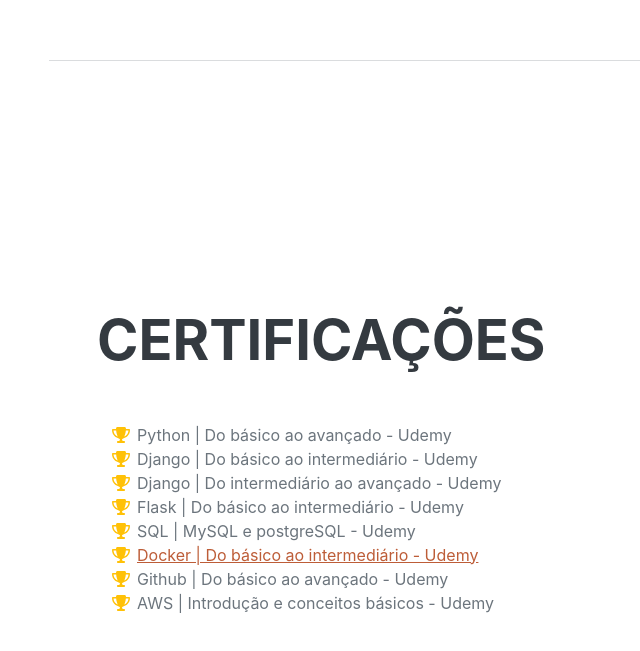
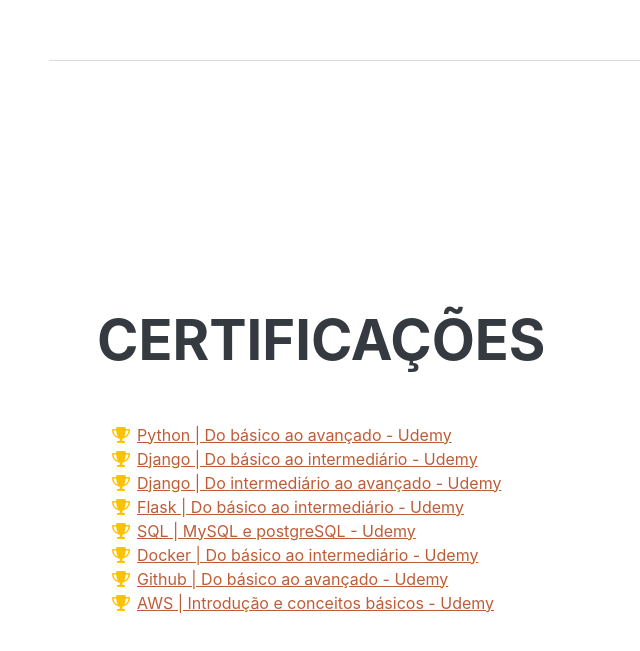
Before and after one commit to IgorStrauss/marquesigor.github.io, a plain HTML site: page index.html in a window 1280 px wide. Shown: the part 3944-4595 px from the top of the page, without its empty margins (223-863 px from the left). Drawn offline with nearby package versions, Linux system fonts and the light colour scheme; a web font is replaced by a local one.

Commit message:
Atualização de certificados - incluindo link

```diff
--- a/index.html
+++ b/index.html
@@ -1,5 +1,6 @@
 <!DOCTYPE html>
 <html lang="pt-br">
+
 <head>
     <meta charset="utf-8" />
     <meta name="viewport" content="width=device-width, initial-scale=1, shrink-to-fit=no" />
@@ -10,19 +11,24 @@
     <!-- Font Awesome icons (free version)-->
     <script src="https://use.fontawesome.com/releases/v6.1.0/js/all.js" crossorigin="anonymous"></script>
     <!-- Google fonts-->
-        <link href="https://fonts.googleapis.com/css?family=Saira+Extra+Condensed:500,700" rel="stylesheet" type="text/css" />
+    <link href="https://fonts.googleapis.com/css?family=Saira+Extra+Condensed:500,700" rel="stylesheet"
+        type="text/css" />
     <link href="https://fonts.googleapis.com/css?family=Muli:400,400i,800,800i" rel="stylesheet" type="text/css" />
     <!-- Core theme CSS (includes Bootstrap)-->
     <link href="css/styles.css" rel="stylesheet" />
 </head>
+
 <body id="page-top">
     <!-- Navigation-->
     <nav class="navbar navbar-expand-lg navbar-dark bg-primary fixed-top" id="sideNav">
         <a class="navbar-brand js-scroll-trigger" href="#page-top">
             <span class="d-block d-lg-none">Marques Igor</span>
-                <span class="d-none d-lg-block"><img class="img-fluid img-profile rounded-circle mx-auto mb-2" src="assets/img/igor-profile.jpg" alt="..." /></span>
+            <span class="d-none d-lg-block"><img class="img-fluid img-profile rounded-circle mx-auto mb-2"
+                    src="assets/img/igor-profile.jpg" alt="..." /></span>
         </a>
-            <button class="navbar-toggler" type="button" data-bs-toggle="collapse" data-bs-target="#navbarResponsive" aria-controls="navbarResponsive" aria-expanded="false" aria-label="Toggle navigation"><span class="navbar-toggler-icon"></span></button>
+        <button class="navbar-toggler" type="button" data-bs-toggle="collapse" data-bs-target="#navbarResponsive"
+            aria-controls="navbarResponsive" aria-expanded="false" aria-label="Toggle navigation"><span
+                class="navbar-toggler-icon"></span></button>
         <div class="collapse navbar-collapse" id="navbarResponsive">
             <ul class="navbar-nav">
                 <li class="nav-item"><a class="nav-link js-scroll-trigger" href="#about">Sobre</a></li>
@@ -48,19 +54,27 @@
                     <a href="mailto:engenheirostrauss2@gmail.com">engenheirostrauss2@gmail.com</a>
                 </div>
                 <p class="lead mb-5">Desenvolvedor web back-end python.</p>
-                    <p class="lead mb-5">Trabalhando desde a criação da aplicação até manutenção em projetos já existentes. Uso contínuo das documentações das linguagens e frameworks utilizados durante a criação e manutenção do(s) projeto(s).
-                        Uso das boas práticas de programação, código limpo, estrutura baseada na pep, código de fácil leitura. Treinamento constante em django, flask, fastAPI, django rest e SQL. Utlizando a metodologia lean para desenvolvimento
+                <p class="lead mb-5">Trabalhando desde a criação da aplicação até manutenção em projetos já existentes.
+                    Uso contínuo das documentações das linguagens e frameworks utilizados durante a criação e manutenção
+                    do(s) projeto(s).
+                    Uso das boas práticas de programação, código limpo, estrutura baseada na pep, código de fácil
+                    leitura. Treinamento constante em django, flask, fastAPI, django rest e SQL. Utlizando a metodologia
+                    lean para desenvolvimento
                     e aprendizado de novas técnologias, implementação de novas features.
                 </p>
-                    <p>Experiência anterior de 19,5 anos em pós vendas, tendo como principais atribuições, a liderança de equipe,
-                        coordenação de treinamentos, acompanhamento de indicadores de performance, desenvolvimento e acompanhamento em
+                <p>Experiência anterior de 19,5 anos em pós vendas, tendo como principais atribuições, a liderança de
+                    equipe,
+                    coordenação de treinamentos, acompanhamento de indicadores de performance, desenvolvimento e
+                    acompanhamento em
                     campanhas periódicas, gestão de departamentos e contratação de colaboradores.
                 </p>
 
                 <div class="social-icons">
-                        <a class="social-icon" href="https://www.linkedin.com/in/igor-senna-a336bb181"><i class="fab fa-linkedin-in"></i></a>
+                    <a class="social-icon" href="https://www.linkedin.com/in/igor-senna-a336bb181"><i
+                            class="fab fa-linkedin-in"></i></a>
                     <a class="social-icon" href="https://github.com/IgorStrauss"><i class="fab fa-github"></i></a>
-                        <a class="social-icon" href="https://www.instagram.com/marques_igor_dev/?igshid=ZDdkNTZiNTM%3D"><i class="fab fa-instagram"></i></a>
+                    <a class="social-icon" href="https://www.instagram.com/marques_igor_dev/?igshid=ZDdkNTZiNTM%3D"><i
+                            class="fab fa-instagram"></i></a>
                 </div>
             </div>
         </section>
@@ -158,10 +172,14 @@
         <section class="resume-section" id="interests">
             <div class="resume-section-content">
                 <h2 class="mb-5">Interesses</h2>
-                    <p>Desde a juventude, apaixonado por novas técnologias e seus métodos de produção e manutenção, desde a origem até o uso do cliente.</p>
-                    <p>Gosto de ler bons livros, ouvir musicas, cozinhar de vez em quando, passear de moto, e estar perto da fámilia!</p>
-                    <p class="mb-0">Como desenvolvedor web, tenho como prioridade a qualidade no trabalho como um todo; não bastando
-                        somente a tarefa única, mas todo o projeto, levando em consideração a participação de todo o time.</p>
+                <p>Desde a juventude, apaixonado por novas técnologias e seus métodos de produção e manutenção, desde a
+                    origem até o uso do cliente.</p>
+                <p>Gosto de ler bons livros, ouvir musicas, cozinhar de vez em quando, passear de moto, e estar perto da
+                    fámilia!</p>
+                <p class="mb-0">Como desenvolvedor web, tenho como prioridade a qualidade no trabalho como um todo; não
+                    bastando
+                    somente a tarefa única, mas todo o projeto, levando em consideração a participação de todo o time.
+                </p>
             </div>
         </section>
         <hr class="m-0" />
@@ -172,41 +190,59 @@
                 <ul class="fa-ul mb-0">
                     <li>
                         <span class="fa-li"><i class="fas fa-trophy text-warning"></i></span>
-                            Python | Do básico ao avançado - Udemy
-                        </li>
-                        <li>
-                            <span class="fa-li"><i class="fas fa-trophy text-warning"></i></span>
-                            Django | Do básico ao intermediário - Udemy
-                        </li>
-                        <li>
-                            <span class="fa-li"><i class="fas fa-trophy text-warning"></i></span>
-
-                            Django | Do intermediário ao avançado - Udemy
-                        </li>
-                        <li>
-                            <span class="fa-li"><i class="fas fa-trophy text-warning"></i></span>
-
-                            Flask | Do básico ao intermediário - Udemy
-                        </li>
-                        <li>
-                            <span class="fa-li"><i class="fas fa-trophy text-warning"></i></span>
-
-                            SQL | MySQL e postgreSQL - Udemy
-                        </li>
-                        <li>
-                            <span class="fa-li"><i class="fas fa-trophy text-warning"></i></span>
-                            <a href="http://https://drive.google.com/file/d/1h1BnYqdMKaIL4fXPIuEyLfiNXt8iVRl4/view?usp=share_link">Docker | Do básico ao intermediário - Udemy</a>
+                        <a
+                            href="http://https://drive.google.com/file/d/1S4u0O_uYsCuN5bAtOsmtFVz10iP3pt8U/view?usp=share_link">Python
+                            | Do básico ao avançado - Udemy</a>
 
                     </li>
                     <li>
                         <span class="fa-li"><i class="fas fa-trophy text-warning"></i></span>
+                        <a
+                            href="http://https://drive.google.com/file/d/1YBdf79KIDvgC1rmfv33-Tx7EaOKsfIRi/view?usp=share_link">Django
+                            | Do básico ao intermediário - Udemy</a>
 
-                            Github | Do básico ao avançado - Udemy
                     </li>
                     <li>
                         <span class="fa-li"><i class="fas fa-trophy text-warning"></i></span>
+                        <a
+                            href="http://https://drive.google.com/file/d/1-HqykPMo01rNSOQprNE39epoGwNWgV7D/view?usp=share_link">Django
+                            | Do intermediário ao avançado - Udemy</a>
 
-                            AWS | Introdução e conceitos básicos - Udemy
+                    </li>
+                    <li>
+                        <span class="fa-li"><i class="fas fa-trophy text-warning"></i></span>
+                        <a
+                            href="http://https://drive.google.com/file/d/17zrG53pGH5LG0KhVXUTolBJBPYBzV12u/view?usp=share_link">Flask
+                            | Do básico ao intermediário - Udemy</a>
+
+                    </li>
+                    <li>
+                        <span class="fa-li"><i class="fas fa-trophy text-warning"></i></span>
+                        <a
+                            href="http://https://drive.google.com/file/d/12KxPs6C4ZvoFOtnNPLsKYqjwJUQM8KGR/view?usp=share_link">SQL
+                            | MySQL e postgreSQL - Udemy</a>
+
+                    </li>
+                    <li>
+                        <span class="fa-li"><i class="fas fa-trophy text-warning"></i></span>
+                        <a
+                            href="http://https://drive.google.com/file/d/1h1BnYqdMKaIL4fXPIuEyLfiNXt8iVRl4/view?usp=share_link">Docker
+                            | Do básico ao intermediário - Udemy</a>
+
+                    </li>
+                    <li>
+                        <span class="fa-li"><i class="fas fa-trophy text-warning"></i></span>
+                        <a
+                            href="http://https://drive.google.com/file/d/16IoVhLqRnhwfpwTX8xj4xfEaBJ88Svid/view?usp=share_link">Github
+                            | Do básico ao avançado - Udemy</a>
+
+                    </li>
+                    <li>
+                        <span class="fa-li"><i class="fas fa-trophy text-warning"></i></span>
+                        <a
+                            href="http://https://drive.google.com/file/d/1i025YzEsHnf7Cv6IKL0Veh4ZkckjRHZq/view?usp=share_link">AWS
+                            | Introdução e conceitos básicos - Udemy</a>
+
                     </li>
 
                 </ul>
@@ -218,4 +254,5 @@
     <!-- Core theme JS-->
     <script src="js/scripts.js"></script>
 </body>
+
 </html>
```
Lines whose indentation alone changed are shown as unchanged.
